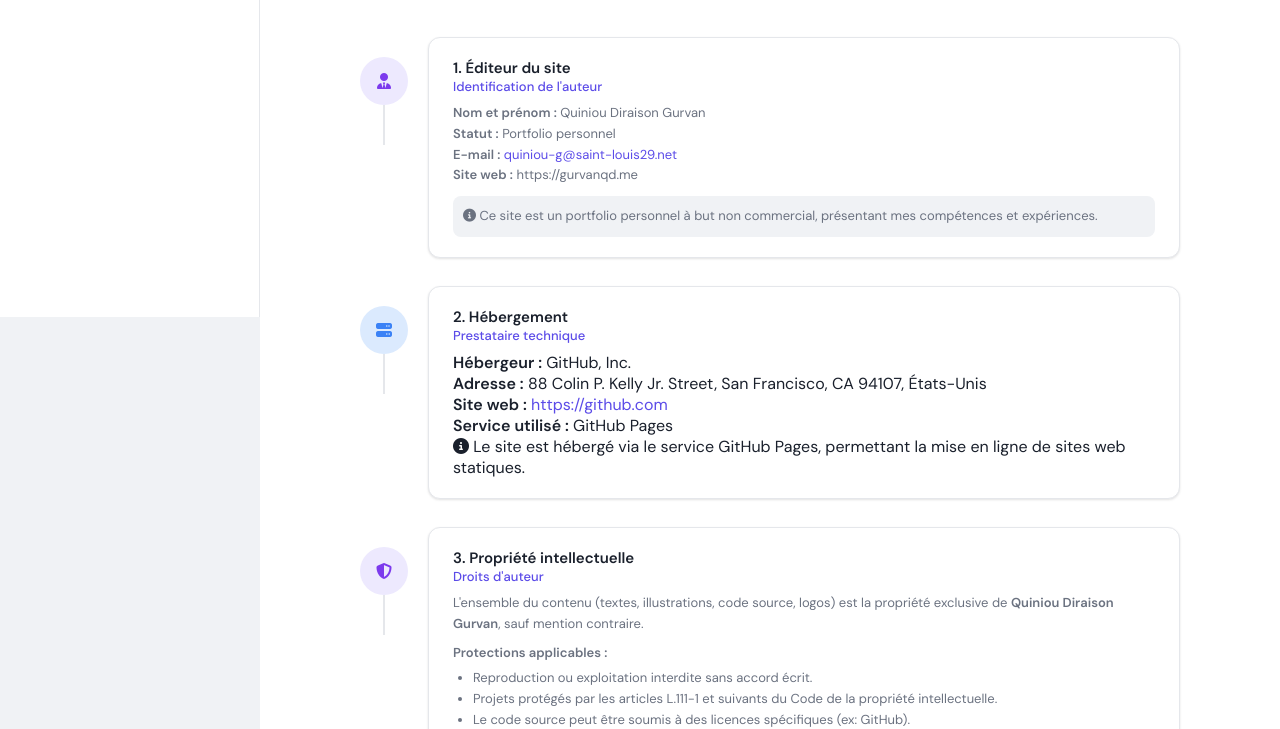
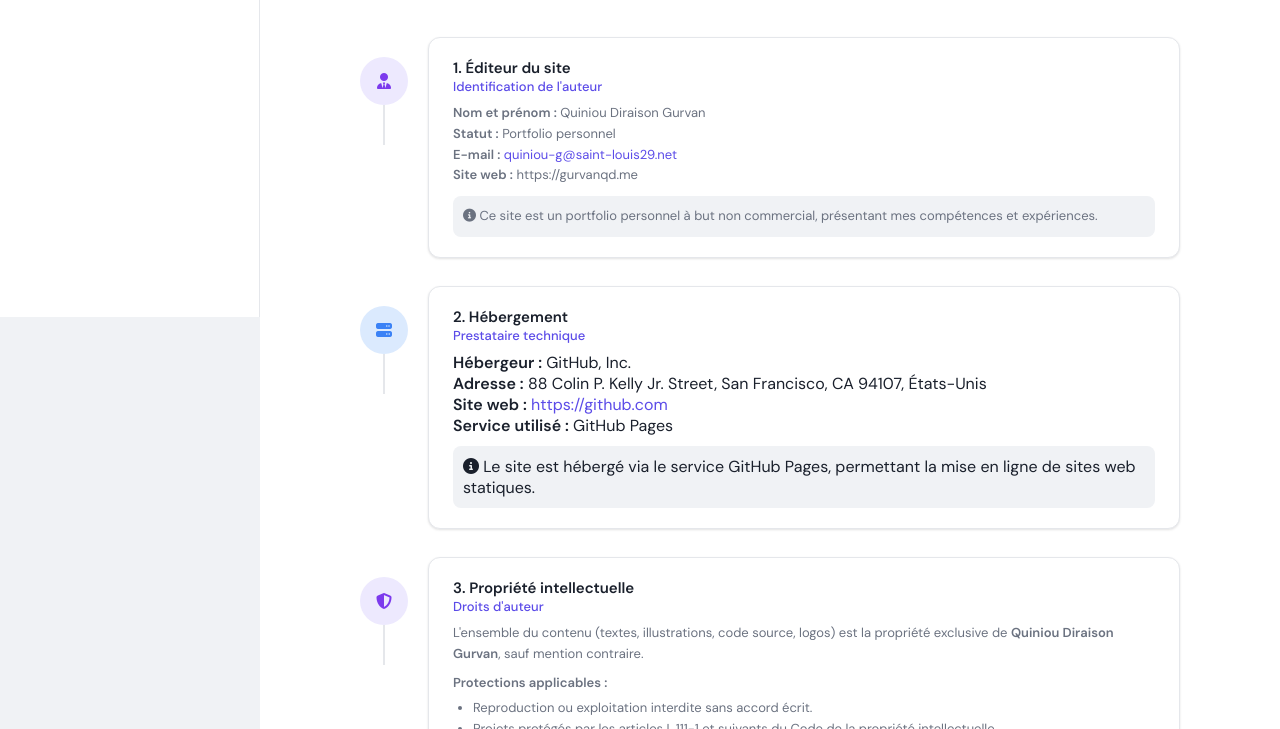
Before and after one commit to quiniou-g/Portfolio, a plain HTML site: page mentions.html in a window 1280 px wide. Shown: the part 483-1212 px from the top of the page. Drawn offline with Linux system fonts and the light colour scheme.

Commit message:
Fix HTML encoding issues in mentions.html

```diff
--- a/mentions.html
+++ b/mentions.html
@@ -68,7 +68,7 @@
                             <p><strong>Adresse :</strong> 88 Colin P. Kelly Jr. Street, San Francisco, CA 94107, États-Unis</p>
                             <p><strong>Site web :</strong> <a href="https://github.com" style="color:var(--accent)">https://github.com</a></p>
                             <p><strong>Service utilisé :</strong> GitHub Pages</p>
-                            <p></p><i class="fa-solid fa-circle-info"></i> Le site est hébergé via le service GitHub Pages, permettant la mise en ligne de sites web statiques.
+                            <p style="margin-top: 10px; padding: 10px; background: var(--bg); border-radius: 8px;"><i class="fa-solid fa-circle-info"></i> Le site est hébergé via le service GitHub Pages, permettant la mise en ligne de sites web statiques.
                             </p>
                         </p>
                     </div>
```
